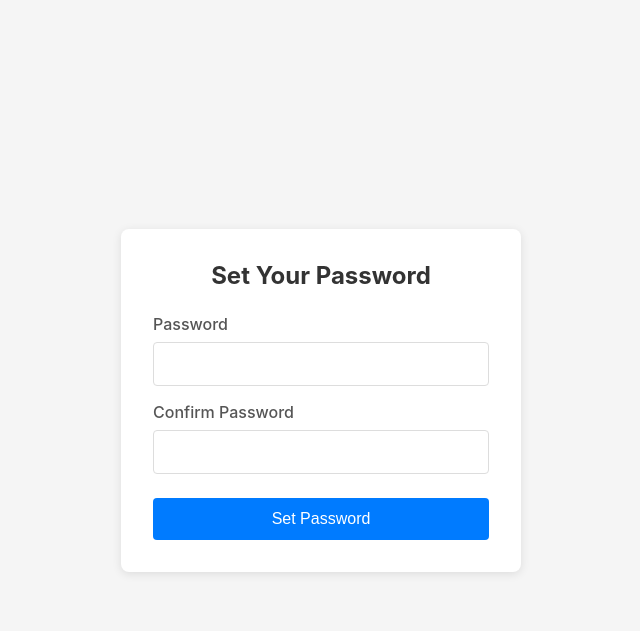
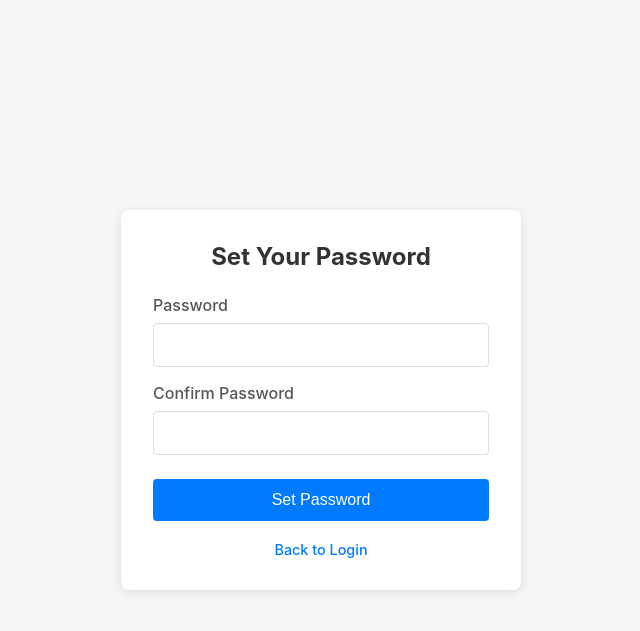
Before and after one commit to fauzanhnw/remotech, a Django app: template server/apps/remotech/templates/set_password.html in a window 1280 px wide. Shown: the top 631 px of the page, without its empty margins (319-959 px from the left). Run offline with Django 5.2, Linux system fonts and the light colour scheme; the template is opened without the code that fills it, so the values that code supplies are empty; parts of the project's set-up code (start-up, migrations or seed data) failed here and were passed over.

Commit message:
add login link in set password page

```diff
--- a/server/apps/remotech/templates/set_password.html
+++ b/server/apps/remotech/templates/set_password.html
@@ -76,6 +76,20 @@
             margin-top: 1rem;
             text-align: center;
         }
+        .back-to-login {
+            margin-top: 1.25rem;
+            text-align: center;
+            font-size: 0.9rem;
+            color: #555;
+        }
+        .back-to-login a {
+            color: #007bff;
+            font-weight: 500;
+            text-decoration: none;
+        }
+        .back-to-login a:hover {
+            text-decoration: underline;
+        }
     </style>
 </head>
 <body>
@@ -94,6 +108,9 @@
             <button type="submit">Set Password</button>
         </form>
         <div id="message"></div>
+        <p class="back-to-login">
+            <a href="{{ login_url }}">Back to Login</a>
+        </p>
     </div>
 
     <script>
--- a/server/settings.py
+++ b/server/settings.py
@@ -176,6 +176,9 @@ DEFAULT_FROM_EMAIL = config("DEFAULT_FROM_EMAIL", default="noreply@remotech.web.
 # Base URL
 BASE_URL = config("BASE_URL", default="http://localhost:8000")
 
+# Frontend URL (untuk link kembali ke halaman login di template auth)
+FE_URL = config("FE_URL", default="http://localhost:5173")
+
 # Midtrans
 MIDTRANS_SERVER_KEY = config("MIDTRANS_SERVER_KEY", default="")
 MIDTRANS_CLIENT_KEY = config("MIDTRANS_CLIENT_KEY", default="")
```
Also changed, not shown: server/apps/remotech/templates/reset_password.html (+17 -0 lines), server/apps/remotech/tests.py (+10 -0 lines), server/apps/remotech/views.py (+6 -2 lines), 1 other file.
